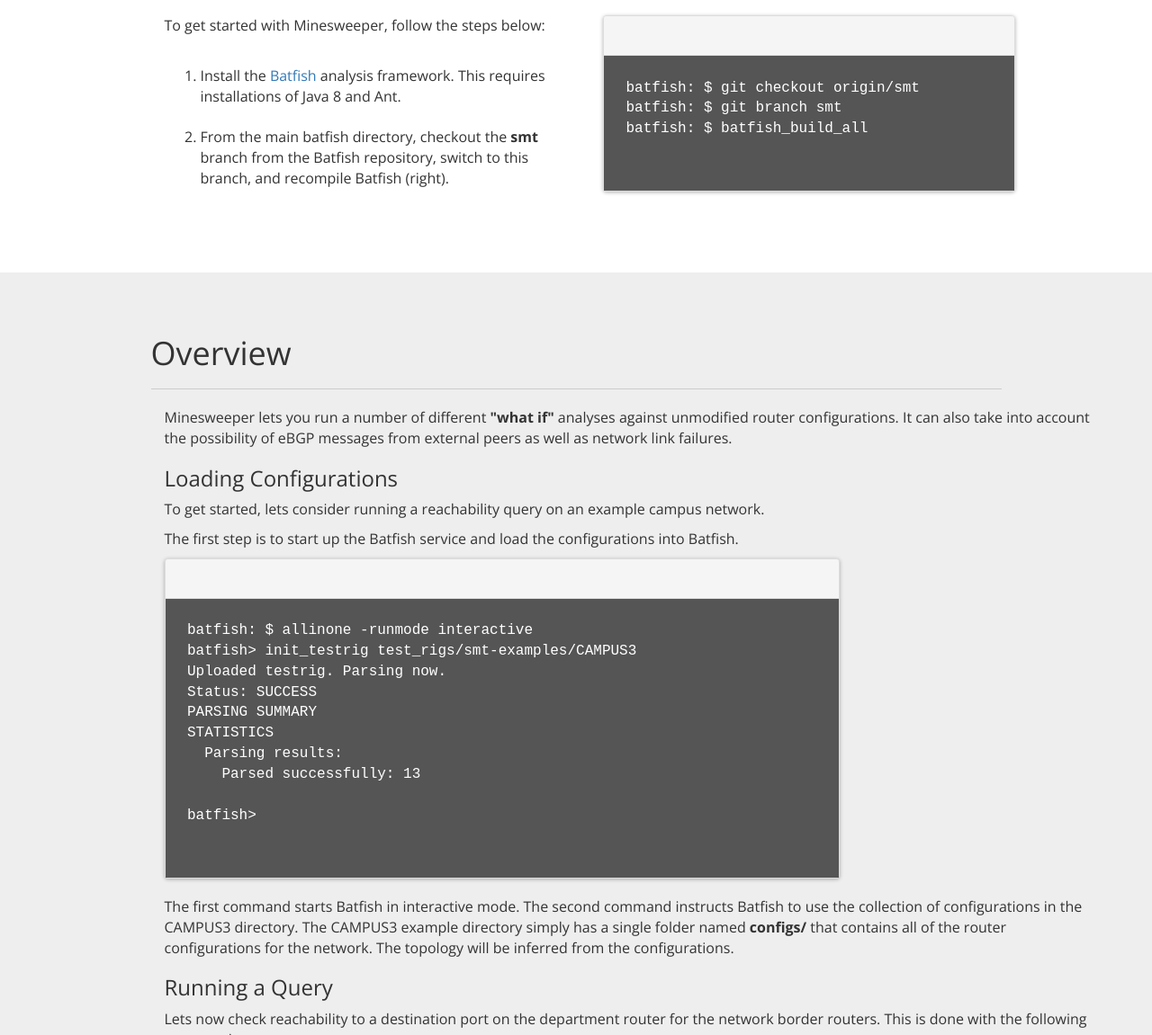
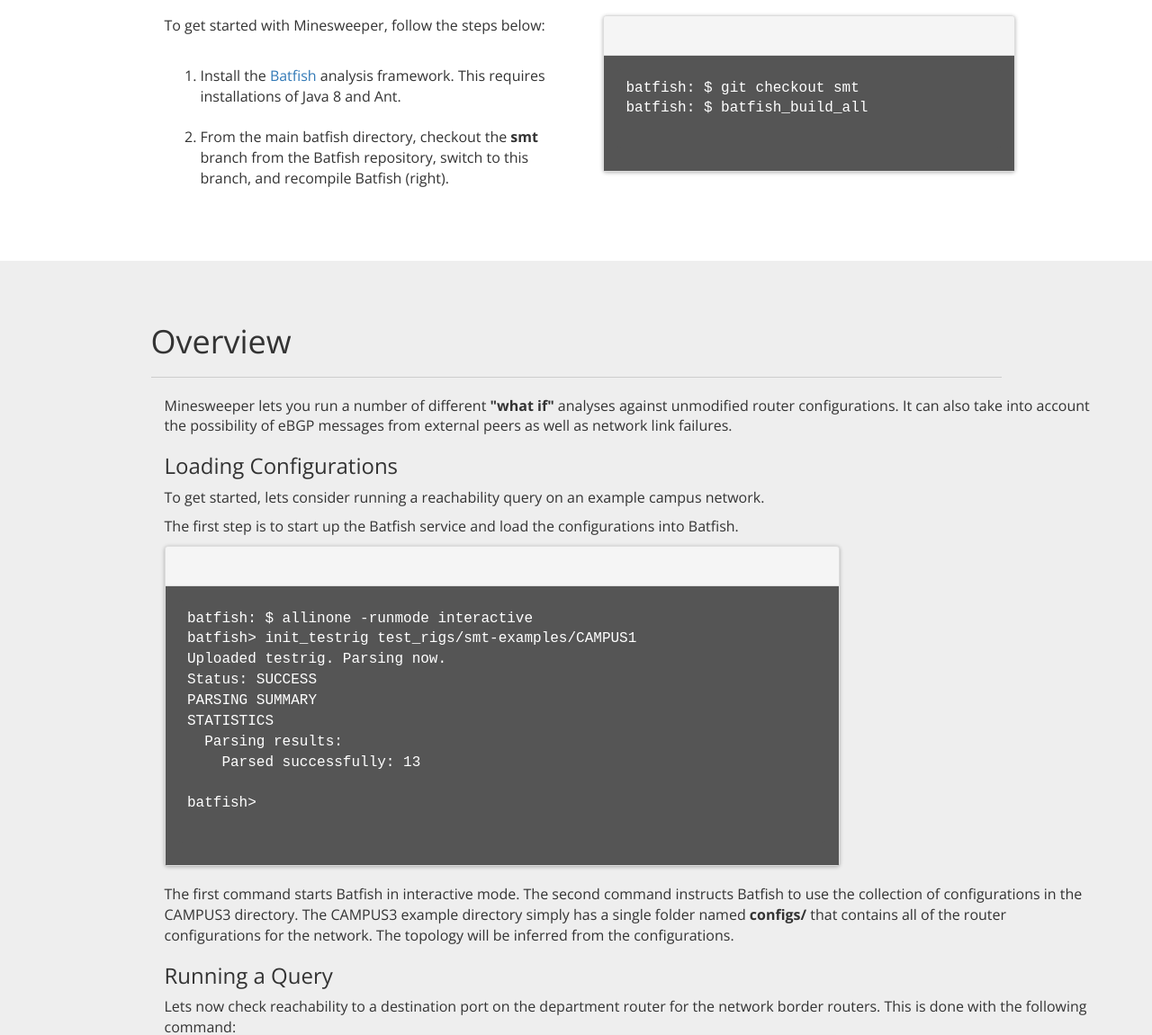
Before and after one commit to batfish/minesweeper, a plain HTML site: page index.html in a window 1280 px wide. Shown: the part 637-1788 px from the top of the page at 90% size. Drawn offline with nearby package versions, Linux system fonts and the light colour scheme.

Commit message:
update site

```diff
--- a/index.html
+++ b/index.html
@@ -114,8 +114,7 @@
               <div class="panel-body code-snippet">
 
                 <pre>
-batfish: $ git checkout origin/smt
-batfish: $ git branch smt
+batfish: $ git checkout smt
 batfish: $ batfish_build_all
                 </pre>
 
@@ -154,7 +153,7 @@ batfish: $ batfish_build_all
               <div class="panel-body code-snippet">
                 <pre>
 batfish: $ allinone -runmode interactive
-batfish> init_testrig test_rigs/smt-examples/CAMPUS3
+batfish> init_testrig test_rigs/smt-examples/CAMPUS1
 Uploaded testrig. Parsing now.
 Status: SUCCESS
 PARSING SUMMARY
```
